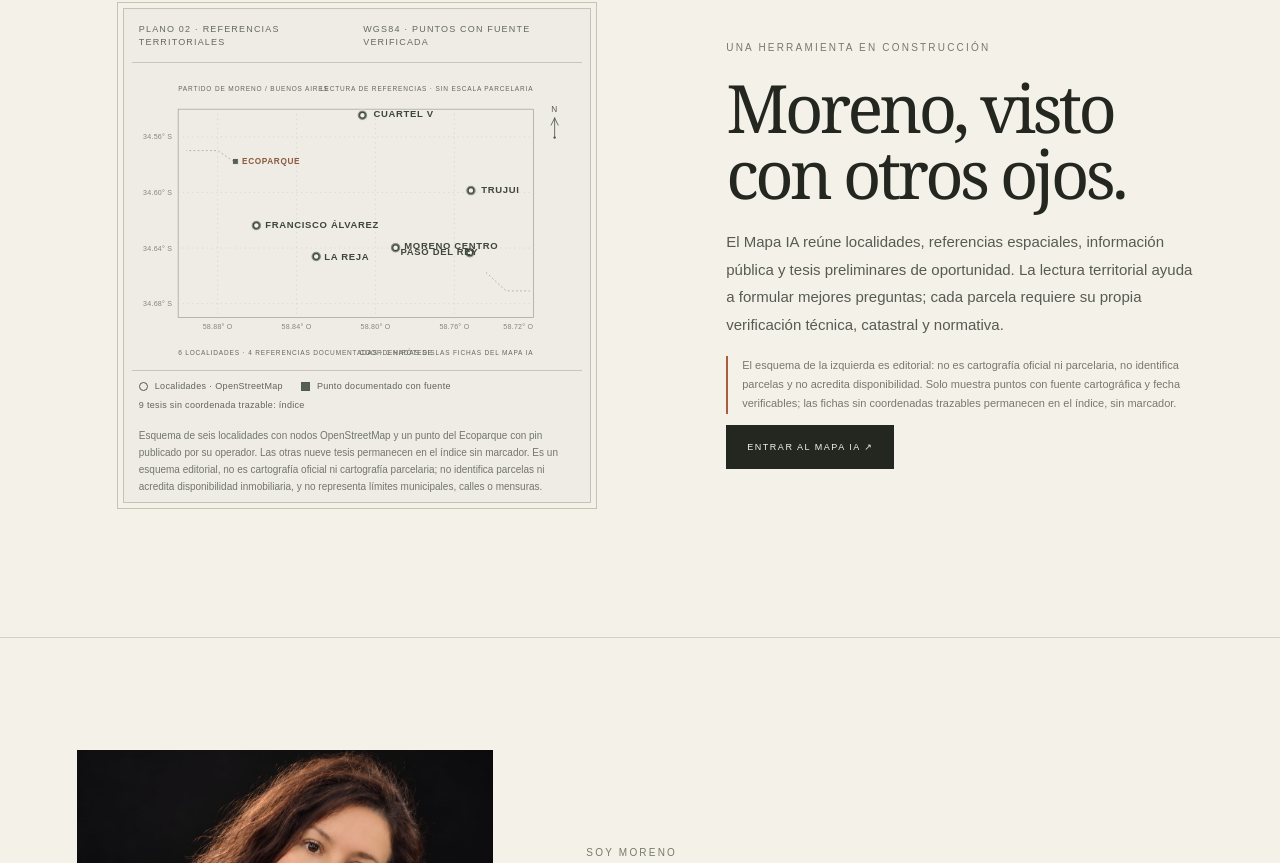
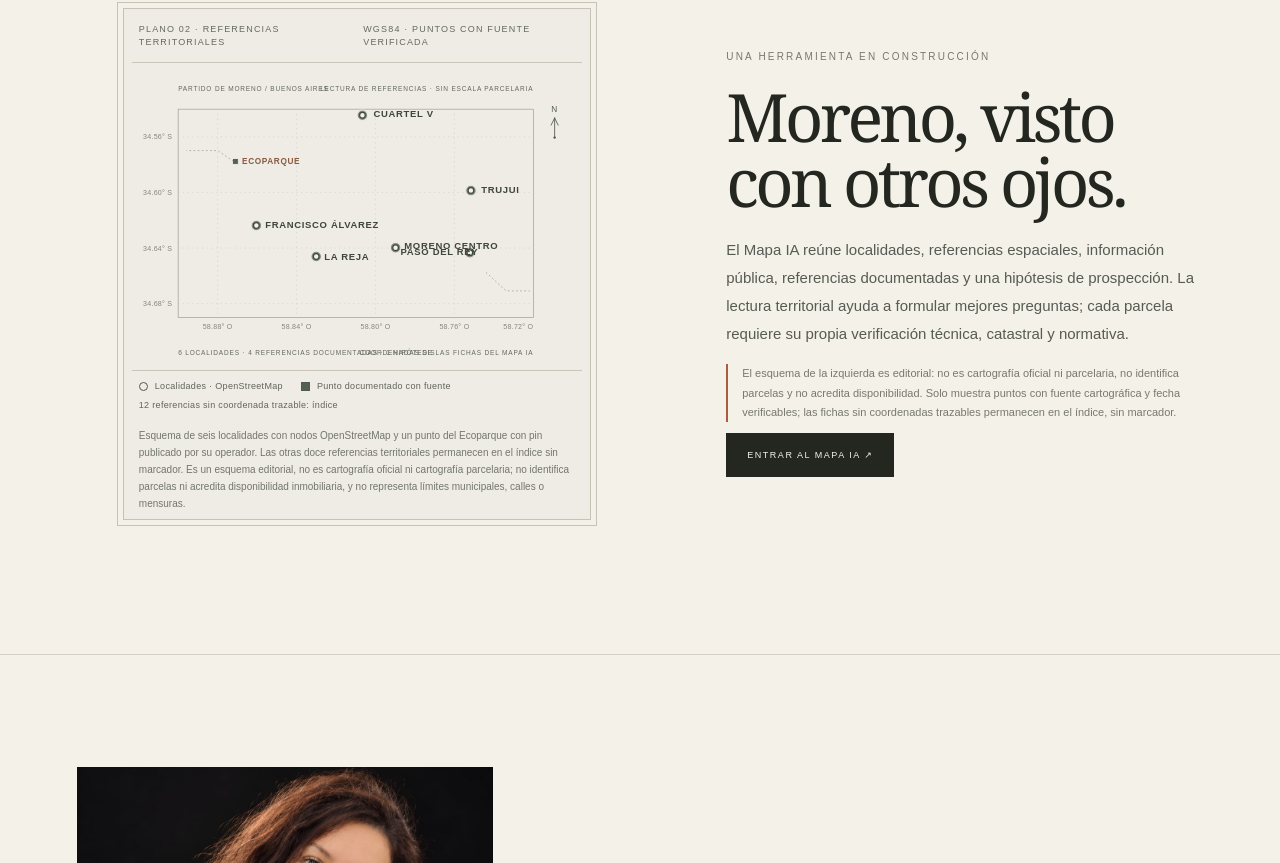
Before and after one commit to leandrocuellarok-netizen/morenodesarrollos, a plain HTML site: page index.html in a window 1280 px wide. Shown: the part 2501-3364 px from the top of the page. Drawn offline with Linux system fonts and the light colour scheme.

Commit message:
Update homepage map preview to 12 unlocated references

```diff
--- a/index.html
+++ b/index.html
@@ -116,7 +116,7 @@
 </div>
 <svg class="territory-diagram" viewBox="0 0 760 520" role="img" aria-labelledby="map-preview-title map-preview-description" xmlns="http://www.w3.org/2000/svg">
 <title id="map-preview-title">Plano de coordenadas de las referencias del Mapa IA de Moreno</title>
-<desc id="map-preview-description">Esquema de seis localidades con nodos de OpenStreetMap y un punto del Ecoparque respaldado por el pin publicado por su operador. Las otras nueve tesis permanecen en el índice sin marcador; no representa límites municipales, calles, parcelas, mensuras ni disponibilidad inmobiliaria.</desc>
+<desc id="map-preview-description">Esquema de seis localidades con nodos de OpenStreetMap y un punto del Ecoparque respaldado por el pin publicado por su operador. Las otras doce referencias territoriales permanecen en el índice sin marcador; no representa límites municipales, calles, parcelas, mensuras ni disponibilidad inmobiliaria.</desc>
 <rect x="0" y="0" width="760" height="520" fill="#eeece4"/>
 <g class="territory-heading">
   <text x="78" y="48">PARTIDO DE MORENO / BUENOS AIRES</text>
@@ -195,10 +195,10 @@
 <div class="map-art-legend" aria-label="Leyenda del esquema">
   <span><i class="map-key locality-key"></i> Localidades · OpenStreetMap</span>
   <span><i class="map-key documented-key"></i> Punto documentado con fuente</span>
-  <span>9 tesis sin coordenada trazable: índice</span>
+  <span>12 referencias sin coordenada trazable: índice</span>
 </div>
-<figcaption id="map-preview-caption">Esquema de seis localidades con nodos OpenStreetMap y un punto del Ecoparque con pin publicado por su operador. Las otras nueve tesis permanecen en el índice sin marcador. Es un esquema editorial, no es cartografía oficial ni cartografía parcelaria; no identifica parcelas ni acredita disponibilidad inmobiliaria, y no representa límites municipales, calles o mensuras.</figcaption>
-</figure><div class="map-copy"><div class="eyebrow">Una herramienta en construcción</div><h2>Moreno, visto con otros ojos.</h2><p>El Mapa IA reúne localidades, referencias espaciales, información pública y tesis preliminares de oportunidad. La lectura territorial ayuda a formular mejores preguntas; cada parcela requiere su propia verificación técnica, catastral y normativa.</p><p class="map-copy-note">El esquema de la izquierda es editorial: no es cartografía oficial ni parcelaria, no identifica parcelas y no acredita disponibilidad. Solo muestra puntos con fuente cartográfica y fecha verificables; las fichas sin coordenadas trazables permanecen en el índice, sin marcador.</p><a class="button dark" href="./mapa-ia/">Entrar al Mapa IA ↗</a></div></div></section>
+<figcaption id="map-preview-caption">Esquema de seis localidades con nodos OpenStreetMap y un punto del Ecoparque con pin publicado por su operador. Las otras doce referencias territoriales permanecen en el índice sin marcador. Es un esquema editorial, no es cartografía oficial ni cartografía parcelaria; no identifica parcelas ni acredita disponibilidad inmobiliaria, y no representa límites municipales, calles o mensuras.</figcaption>
+</figure><div class="map-copy"><div class="eyebrow">Una herramienta en construcción</div><h2>Moreno, visto con otros ojos.</h2><p>El Mapa IA reúne localidades, referencias espaciales, información pública, referencias documentadas y una hipótesis de prospección. La lectura territorial ayuda a formular mejores preguntas; cada parcela requiere su propia verificación técnica, catastral y normativa.</p><p class="map-copy-note">El esquema de la izquierda es editorial: no es cartografía oficial ni parcelaria, no identifica parcelas y no acredita disponibilidad. Solo muestra puntos con fuente cartográfica y fecha verificables; las fichas sin coordenadas trazables permanecen en el índice, sin marcador.</p><a class="button dark" href="./mapa-ia/">Entrar al Mapa IA ↗</a></div></div></section>
 <section class="section"><div class="wrap about-preview"><div class="portrait-placeholder" style="padding:0"><img src="ERICA%20ACOSTA-%20VILANOVA%20GROUP.jpg" alt="Erica Acosta, vecina de Moreno" style="width:100%;height:100%;object-fit:cover;position:absolute;inset:0"><span style="background:#f1efe5dd;padding:8px 10px">SOY MORENO · ERICA ACOSTA</span></div><div><div class="eyebrow">SOY MORENO</div><h2>Vecina, profesional.<br><em class="serif">Emprendedora.</em></h2><p>Soy Licenciada en Administración de Empresas, emprendedora y, sobre todo, vecina de Moreno. Impulso una forma de trabajo que combina investigación territorial e inteligencia artificial aplicada con Vilanova Group y Vilanova AI Solutions, junto a Leandro A. Cuellar.</p><a class="button" href="./erica-acosta/">Conocé SOY MORENO ↗</a></div></div></section></main>
 <section class="section lead-bridge" id="contacto"><div class="wrap"><div class="eyebrow">INFO PYME MORENO · Comunidad empresarial</div><h2 class="serif lead-bridge-title">Las empresas locales también merecen estar en la conversación.</h2><p class="lead-bridge-copy">Compartí una noticia, una inversión, un nuevo producto, una búsqueda de proveedores o una historia de una pyme de Moreno para evaluar su publicación.</p><div class="lead-bridge-actions"><a class="button dark" href="./oportunidades/">Ver las 30 noticias ↗</a><a class="button" href="https://wa.me/5491141671674?text=Hola%20Erica%2C%20quiero%20compartir%20una%20noticia%20pyme%20de%20Moreno." target="_blank" rel="noopener noreferrer">Compartir una noticia ↗</a></div></div></section><footer class="site-footer"><span>© Erica M. Acosta · Moreno, Buenos Aires</span><span>Desarrollos inmobiliarios · IA aplicada · Alianzas</span><a href="https://wa.me/5491141671674?text=Hola%20Erica%2C%20vi%20tu%20web%20y%20me%20gustar%C3%ADa%20conversar%20sobre%20oportunidades%20en%20Moreno." target="_blank" rel="noopener noreferrer">Contacto ↗</a></footer>
 </body></html>
```
